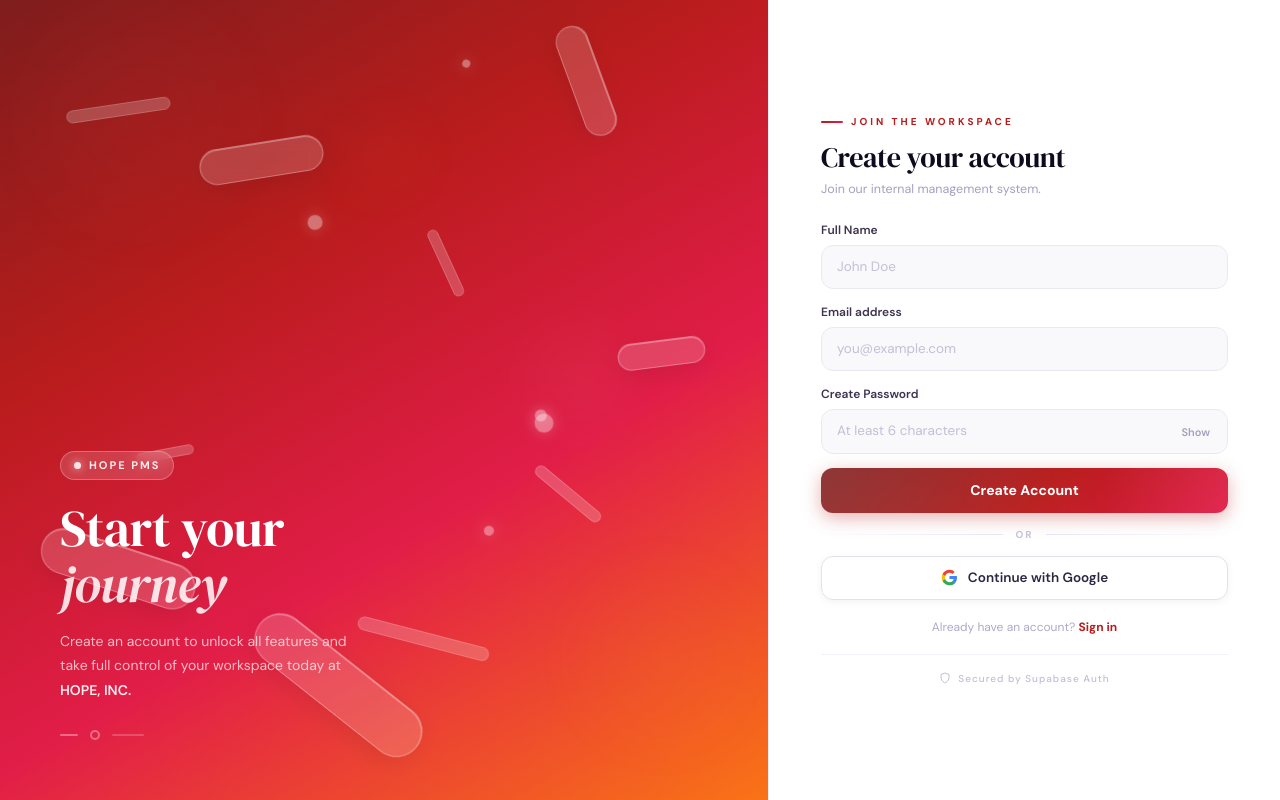
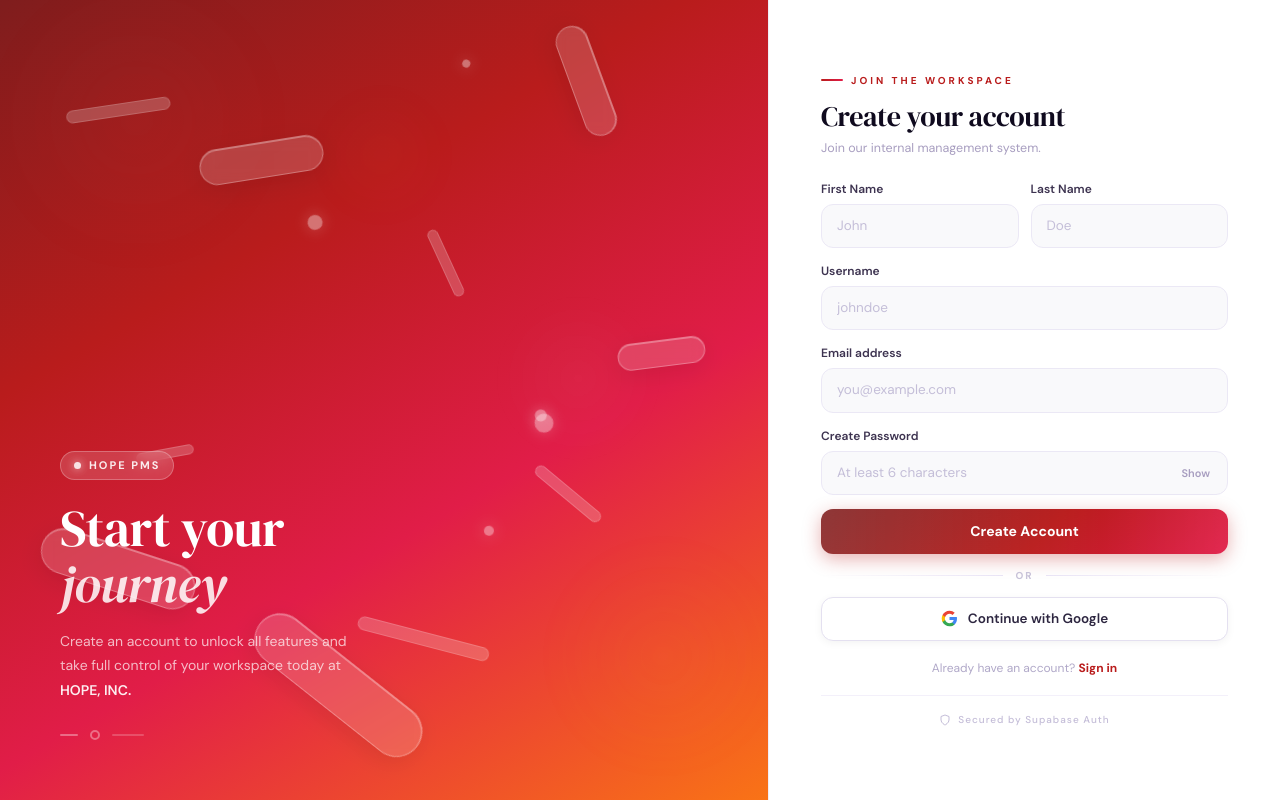
Before and after one commit to GinKrl/Product-Management-System, a React (Vite) app: page /register in a window 1280 px wide. Built offline with nearby package versions, Linux system fonts and the light colour scheme.

Commit message:
fix: description of what you did

```diff
--- a/src/components/AppShell.jsx
+++ b/src/components/AppShell.jsx
@@ -1,3 +1,6 @@
+// src/components/AppShell.jsx
+// MERGED: M4 PR-01 (rights gating) + M2 PR-02 (User Management link + getActiveStyle)
+// FIX: User Management item uses requiredRight:'ADM_USER' not roles:['ADMIN','SUPERADMIN']
 import React, { useState } from 'react';
 import { useNavigate, useLocation } from 'react-router-dom';
 import { useAuth } from '../contexts/AuthContext';
@@ -63,9 +66,6 @@ const NAV_ITEMS = [
       {
         label: 'Product Report',
         href: '/reports/products',
-        // FIX: was roles: ['ADMIN','SUPERADMIN'] — must gate by REP_001 right
-        // USER also has REP_001=1 so role-gating was wrong
-        // requiredRight is handled by ProtectedRoute; here we just show/hide in nav
         requiredRight: 'REP_001',
         icon: (
           <svg width="16" height="16" fill="none" viewBox="0 0 24 24" stroke="currentColor" strokeWidth="1.9">
@@ -80,8 +80,6 @@ const NAV_ITEMS = [
       {
         label: 'Top Selling',
         href: '/reports/top-selling',
-        // FIX: was roles: ['ADMIN','SUPERADMIN'] — must gate by REP_002 right
-        // REP_002=1 only for SUPERADMIN per rights matrix
         requiredRight: 'REP_002',
         icon: (
           <svg width="16" height="16" fill="none" viewBox="0 0 24 24" stroke="currentColor" strokeWidth="1.9">
@@ -106,11 +104,13 @@ const NAV_ITEMS = [
     section: 'Settings',
     roles: ['ADMIN', 'SUPERADMIN'],
     items: [
-      // PR-02: User Management — gated by ADM_USER right
       {
         label: 'User Management',
         href: '/admin/users',
-        roles: ['ADMIN', 'SUPERADMIN'],
+        // FIX: M2 had roles:['ADMIN','SUPERADMIN'] — wrong.
+        // Must use requiredRight:'ADM_USER' per sprint deliverable and rights matrix.
+        // ADM_USER=1 only for SUPERADMIN, so ADMIN will not see this link.
+        requiredRight: 'ADM_USER',
         icon: (
           <svg width="16" height="16" fill="none" viewBox="0 0 24 24" stroke="currentColor" strokeWidth="1.9">
             <circle cx="9" cy="7" r="4" />
@@ -145,8 +145,6 @@ const NAV_ITEMS = [
   },
 ];
 
-// FIX: updated canSee to also handle requiredRight using rights from context
-// This is called inside the component where rights is available
 const canSeeByRole = (allowedRoles, userRole) => {
   if (!allowedRoles) return true;
   if (!userRole) return false;
@@ -209,7 +207,6 @@ const AppShell = ({ children }) => {
     return { bg: 'linear-gradient(90deg,#fef2f2,#fee2e2)', color: '#b91c1c', border: '#b91c1c' };
   };
 
-  // FIX: canSee now checks both roles AND requiredRight
   const canSeeItem = (item) => {
     if (item.requiredRight) {
       return rights[item.requiredRight] === 1;
@@ -258,7 +255,6 @@ const AppShell = ({ children }) => {
           className={`shell-sidebar sidebar-scroll ${mobileOpen ? 'mobile-open' : ''}`}
           style={{ width: effectiveW, background: '#fff', borderRight: '1px solid rgba(0,0,0,0.07)', display: 'flex', flexDirection: 'column', flexShrink: 0, height: '100vh', overflowY: 'auto', overflowX: 'hidden', boxShadow: '2px 0 16px rgba(0,0,0,0.04)' }}
         >
-          {/* Brand */}
           <div style={{ height: NAVBAR_H, display: 'flex', alignItems: 'center', gap: 10, padding: sidebarOpen ? '0 18px' : '0', justifyContent: sidebarOpen ? 'flex-start' : 'center', borderBottom: '1px solid rgba(0,0,0,0.06)', flexShrink: 0 }}>
             <div style={{ width: 30, height: 30, borderRadius: 9, flexShrink: 0, background: 'linear-gradient(135deg,#7f1d1d,#b91c1c 55%,#e11d48)', display: 'flex', alignItems: 'center', justifyContent: 'center', boxShadow: '0 3px 10px rgba(185,28,28,0.35)' }}>
               <svg width="14" height="14" fill="none" viewBox="0 0 24 24" stroke="#fff" strokeWidth="2.4">
@@ -274,11 +270,9 @@ const AppShell = ({ children }) => {
             )}
           </div>
 
-          {/* Nav */}
           <nav style={{ flex: 1, padding: '14px 0' }}>
             {NAV_ITEMS.map((section) => {
               if (!canSeeByRole(section.roles, currentRole)) return null;
-              // FIX: use canSeeItem which checks both roles and requiredRight
               const visibleItems = section.items.filter(item => canSeeItem(item));
               if (visibleItems.length === 0) return null;
               return (
@@ -320,7 +314,6 @@ const AppShell = ({ children }) => {
             })}
           </nav>
 
-          {/* User footer */}
           <div style={{ padding: sidebarOpen ? '12px 14px' : '12px 8px', borderTop: '1px solid rgba(0,0,0,0.06)', flexShrink: 0, display: 'flex', flexDirection: 'column', gap: 8 }}>
             <div style={{ display: 'flex', alignItems: 'center', gap: 9, padding: '8px 10px', borderRadius: 12, background: '#f9fafb', border: '1px solid #f3f4f6', justifyContent: sidebarOpen ? 'flex-start' : 'center' }}>
               <div style={{ width: 30, height: 30, borderRadius: 9, flexShrink: 0, background: 'linear-gradient(135deg,#fef2f2,#fca5a5)', color: '#b91c1c', display: 'flex', alignItems: 'center', justifyContent: 'center', fontSize: 11, fontWeight: 800 }}>{userInitials}</div>
@@ -338,7 +331,6 @@ const AppShell = ({ children }) => {
           </div>
         </aside>
 
-        {/* Main */}
         <div className="shell-main" style={{ flex: 1, display: 'flex', flexDirection: 'column', overflow: 'hidden', position: 'relative' }}>
           <header style={{ position: 'absolute', top: 0, left: 0, right: 0, height: NAVBAR_H, background: 'rgba(255,255,255,0.92)', backdropFilter: 'blur(12px)', borderBottom: '1px solid rgba(0,0,0,0.07)', display: 'flex', alignItems: 'center', padding: '0 24px', gap: 12, flexShrink: 0, zIndex: 50, boxShadow: '0 1px 8px rgba(0,0,0,0.04)' }}>
             <button className="nb-icon-btn" onClick={toggleSidebar} style={{ width: 34, height: 34, display: 'flex', alignItems: 'center', justifyContent: 'center', borderRadius: 10, border: '1px solid #e5e7eb', background: '#fff', cursor: 'pointer', color: '#9ca3af' }}>
--- a/src/pages/Register.jsx
+++ b/src/pages/Register.jsx
@@ -3,12 +3,15 @@ import { Link, useNavigate } from 'react-router-dom';
 import { supabase } from '../lib/supabaseClient';
 
 const Register = () => {
-  const [name, setName] = useState('');
-  const [email, setEmail] = useState('');
-  const [password, setPassword] = useState('');
+  // CHANGED: split 'name' into three separate fields the trigger actually reads
+  const [firstName, setFirstName] = useState('');
+  const [lastName, setLastName]   = useState('');
+  const [username, setUsername]   = useState('');
+  const [email, setEmail]         = useState('');
+  const [password, setPassword]   = useState('');
   const [showPassword, setShowPassword] = useState(false);
-  const [loading, setLoading] = useState(false);
-  const [errorMsg, setErrorMsg] = useState('');
+  const [loading, setLoading]     = useState(false);
+  const [errorMsg, setErrorMsg]   = useState('');
   const navigate = useNavigate();
 
   const handleRegister = async (e) => {
@@ -20,7 +23,15 @@ const Register = () => {
       email,
       password,
       options: {
-        data: { full_name: name },
+        // CHANGED: now passes firstName, lastName, username so the
+        // provision_new_user() trigger can populate those DB columns.
+        // full_name is kept as a fallback for Google OAuth display.
+        data: {
+          firstName,
+          lastName,
+          username,
+          full_name: `${firstName} ${lastName}`,
+        },
       },
     });
 
@@ -152,6 +163,8 @@ const Register = () => {
         .f5 { animation: fadeUp .4s ease both .24s; }
         .f6 { animation: fadeUp .4s ease both .29s; }
         .f7 { animation: fadeUp .4s ease both .34s; }
+        .f8 { animation: fadeUp .4s ease both .39s; }
+        .f9 { animation: fadeUp .4s ease both .44s; }
       `}</style>
 
       <div style={{ display:'flex', height:'100vh', width:'100vw', overflow:'hidden', fontFamily:"'DM Sans',sans-serif" }}>
@@ -264,22 +277,36 @@ const Register = () => {
 
           <form onSubmit={handleRegister} style={{ display:'flex', flexDirection:'column', gap:14 }}>
 
-            {/* Full Name */}
-            <div className="f3" style={{ display:'flex', flexDirection:'column', gap:6 }}>
-              <label style={{ fontSize:12, fontWeight:600, color:'#3d3350' }}>Full Name</label>
-              <input className="inp" type="text" required placeholder="John Doe"
-                value={name} onChange={e => setName(e.target.value)} />
+            {/* CHANGED: First Name + Last Name side by side (was single "Full Name" field) */}
+            <div className="f3" style={{ display:'flex', gap:12 }}>
+              <div style={{ flex:1, display:'flex', flexDirection:'column', gap:6 }}>
+                <label style={{ fontSize:12, fontWeight:600, color:'#3d3350' }}>First Name</label>
+                <input className="inp" type="text" required placeholder="John"
+                  value={firstName} onChange={e => setFirstName(e.target.value)} />
+              </div>
+              <div style={{ flex:1, display:'flex', flexDirection:'column', gap:6 }}>
+                <label style={{ fontSize:12, fontWeight:600, color:'#3d3350' }}>Last Name</label>
+                <input className="inp" type="text" required placeholder="Doe"
+                  value={lastName} onChange={e => setLastName(e.target.value)} />
+              </div>
             </div>
 
-            {/* Email */}
+            {/* CHANGED: new Username field */}
             <div className="f3" style={{ display:'flex', flexDirection:'column', gap:6 }}>
+              <label style={{ fontSize:12, fontWeight:600, color:'#3d3350' }}>Username</label>
+              <input className="inp" type="text" required placeholder="johndoe"
+                value={username} onChange={e => setUsername(e.target.value)} />
+            </div>
+
+            {/* Email — was f3, now f4 because two new fields push it down */}
+            <div className="f4" style={{ display:'flex', flexDirection:'column', gap:6 }}>
               <label style={{ fontSize:12, fontWeight:600, color:'#3d3350' }}>Email address</label>
               <input className="inp" type="email" required placeholder="you@example.com"
                 value={email} onChange={e => setEmail(e.target.value)} />
             </div>
 
-            {/* Password */}
-            <div className="f4" style={{ display:'flex', flexDirection:'column', gap:6 }}>
+            {/* Password — was f4, now f5 */}
+            <div className="f5" style={{ display:'flex', flexDirection:'column', gap:6 }}>
               <label style={{ fontSize:12, fontWeight:600, color:'#3d3350' }}>Create Password</label>
               <div style={{ position:'relative' }}>
                 <input className="inp" type={showPassword ? 'text' : 'password'} required
@@ -295,8 +322,8 @@ const Register = () => {
               </div>
             </div>
 
-            {/* Register Button */}
-            <div className="f5">
+            {/* Register Button — was f5, now f6 */}
+            <div className="f6">
               <button type="submit" disabled={loading} className="btn-primary">
                 {loading
                   ? <span style={{ display:'flex',alignItems:'center',justifyContent:'center',gap:9 }}>
@@ -307,15 +334,15 @@ const Register = () => {
               </button>
             </div>
 
-            {/* Divider */}
-            <div className="f5" style={{ display:'flex', alignItems:'center', gap:12 }}>
+            {/* Divider — was f5, now f7 */}
+            <div className="f7" style={{ display:'flex', alignItems:'center', gap:12 }}>
               <span style={{ flex:1,height:1,background:'linear-gradient(90deg,transparent,#e8e3f5)' }} />
               <span style={{ fontSize:10,fontWeight:700,color:'#c8c2d8',textTransform:'uppercase',letterSpacing:2 }}>or</span>
               <span style={{ flex:1,height:1,background:'linear-gradient(90deg,#e8e3f5,transparent)' }} />
             </div>
 
-            {/* Google Registration */}
-            <div className="f6">
+            {/* Google Registration — was f6, now f8 */}
+            <div className="f8">
               <button type="button" onClick={handleGoogleRegister} className="btn-google">
                 <svg width="17" height="17" viewBox="0 0 24 24">
                   <path fill="#4285F4" d="M22.56 12.25c0-.78-.07-1.53-.2-2.25H12v4.26h5.92c-.26 1.37-1.04 2.53-2.21 3.31v2.77h3.57c2.08-1.92 3.28-4.74 3.28-8.09z"/>
@@ -329,7 +356,7 @@ const Register = () => {
 
           </form>
 
-          {/* Footer */}
+          {/* Footer — stays f7 for the link text */}
           <p className="f7" style={{ marginTop:18, textAlign:'center', fontSize:12, color:'#b0a8c8' }}>
             Already have an account?{' '}
             <Link to="/login" style={{ color:'#b91c1c', fontWeight:700, textDecoration:'none' }}
```
